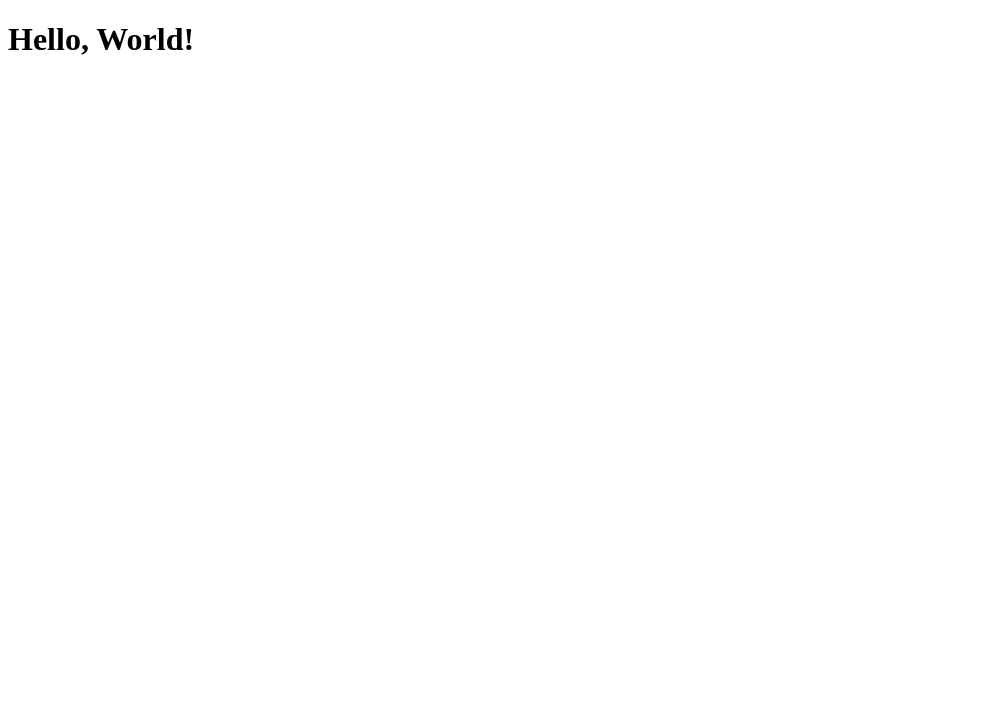
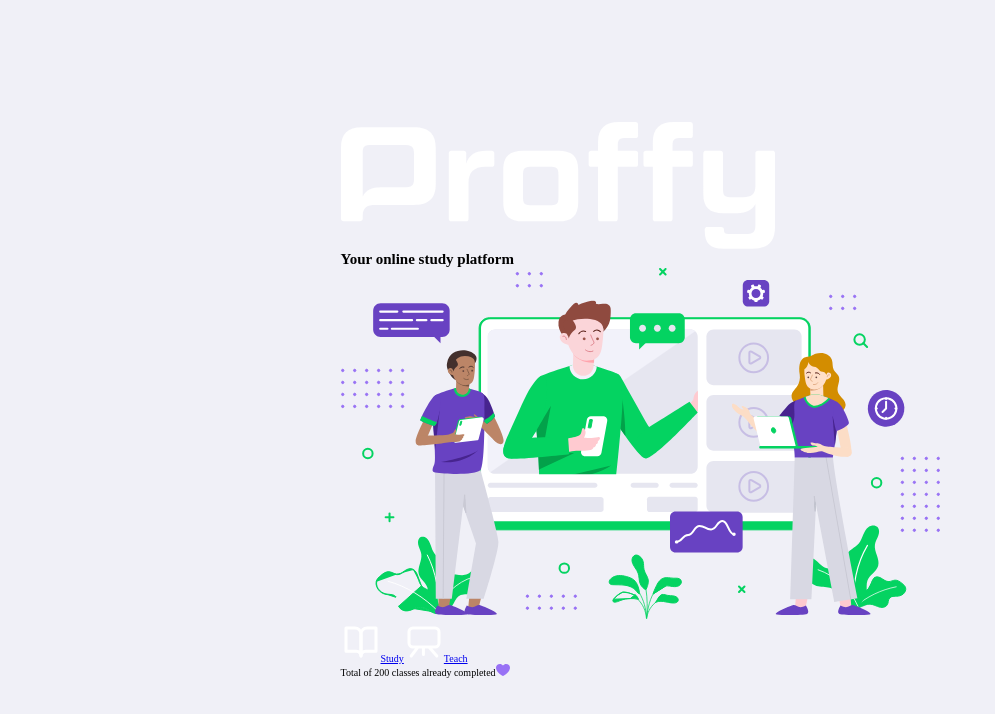
Before and after one commit to amaurymartin/proffy, a React (Create React App) app in the folder frontend/web/: page / in a window 1280 px wide. Shown: the top 714 px of the page, without its empty margins (0-995 px from the left). Built offline with nearby package versions, Linux system fonts and the light colour scheme.

Commit message:
Init Home component on frontend web

```diff
--- a/frontend/web/src/App.tsx
+++ b/frontend/web/src/App.tsx
@@ -1,3 +1,11 @@
-const App = (): JSX.Element => <h1>Hello, World!</h1>
+import './assets/styles/global.css'
+import Home from './pages/home'
 
+const App = (): JSX.Element => {
+  return (
+    <>
+      <Home />
+    </>
+  )
+}
 export default App
--- /dev/null
+++ b/frontend/web/src/pages/home/index.tsx
@@ -0,0 +1,38 @@
+import logoImg from '../../assets/images/logo.svg'
+import homeImg from '../../assets/images/home.svg'
+import studyIcon from '../../assets/images/icons/study.svg'
+import teachIcon from '../../assets/images/icons/teach.svg'
+import purpleHeartIcon from '../../assets/images/icons/purple-heart.svg'
+
+const Home = (): JSX.Element => {
+  return (
+    <div id="home">
+      <div id="home-content" className="home-container">
+        <div className="logo">
+          <img src={logoImg} alt="Proffy" />
+          <h2>Your online study platform</h2>
+        </div>
+
+        <img src={homeImg} alt="Study plataform" className="home-image" />
+
+        <div className="buttons-container">
+          <a href="/" className="study">
+            <img src={studyIcon} alt="Study" />
+            Study
+          </a>
+          <a href="/" className="teach">
+            <img src={teachIcon} alt="Teach" />
+            Teach
+          </a>
+        </div>
+
+        <span>
+          Total of 200 classes already completed
+          <img src={purpleHeartIcon} alt="Purple heart" />
+        </span>
+      </div>
+    </div>
+  )
+}
+
+export default Home
```
